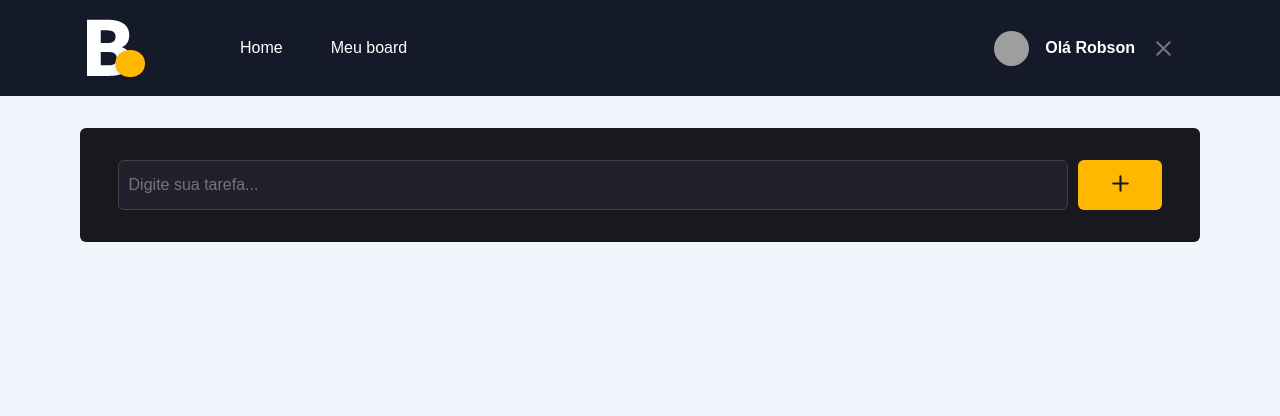
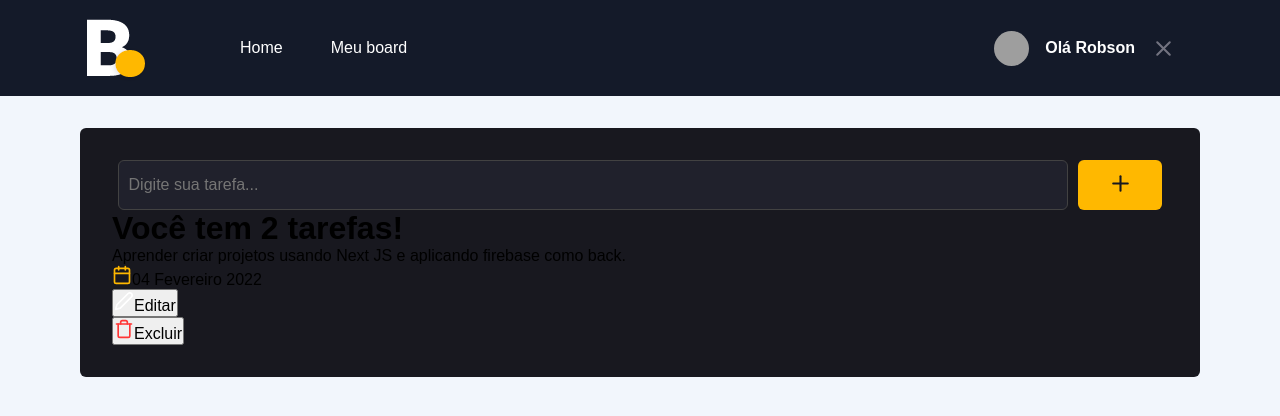
Before and after one commit to Robson-GDS/board-nextJS, a Next.js app: page /board in a window 1280 px wide. Shown: the top 416 px of the page. Built offline with nearby package versions, Linux system fonts and the light colour scheme; grey boxes are pictures that could not be loaded.

Commit message:
adicionando tarefas

```diff
--- a/src/pages/board/index.tsx
+++ b/src/pages/board/index.tsx
@@ -1,5 +1,5 @@
 import Head from 'next/head';
-import { FiPlus } from 'react-icons/fi';
+import { FiPlus, FiCalendar, FiEdit2, FiTrash } from 'react-icons/fi';
 
 import styles from './styles.module.scss';
 
@@ -22,6 +22,31 @@ export default function Board() {
             />
           </button>
         </form>
+
+        <h1>Você tem 2 tarefas!</h1>
+
+        <section>
+          <article className={styles.taskList}>
+            <p>Aprender criar projetos usando Next JS e aplicando firebase como back.</p>
+            <div className={styles.actions}>
+              <div>
+                <div>
+                  <FiCalendar size={20} color="#ffb800" />
+                  <time>04 Fevereiro 2022</time>
+                </div>
+                <button>
+                  <FiEdit2 size={20} color="#fff" />
+                  <span>Editar</span>
+                </button>
+              </div>
+
+              <button>
+                <FiTrash size={20} color="#ff3636" />
+                <span>Excluir</span>
+              </button>
+            </div>
+          </article>
+        </section>
       </main>
     </>
   )
```
